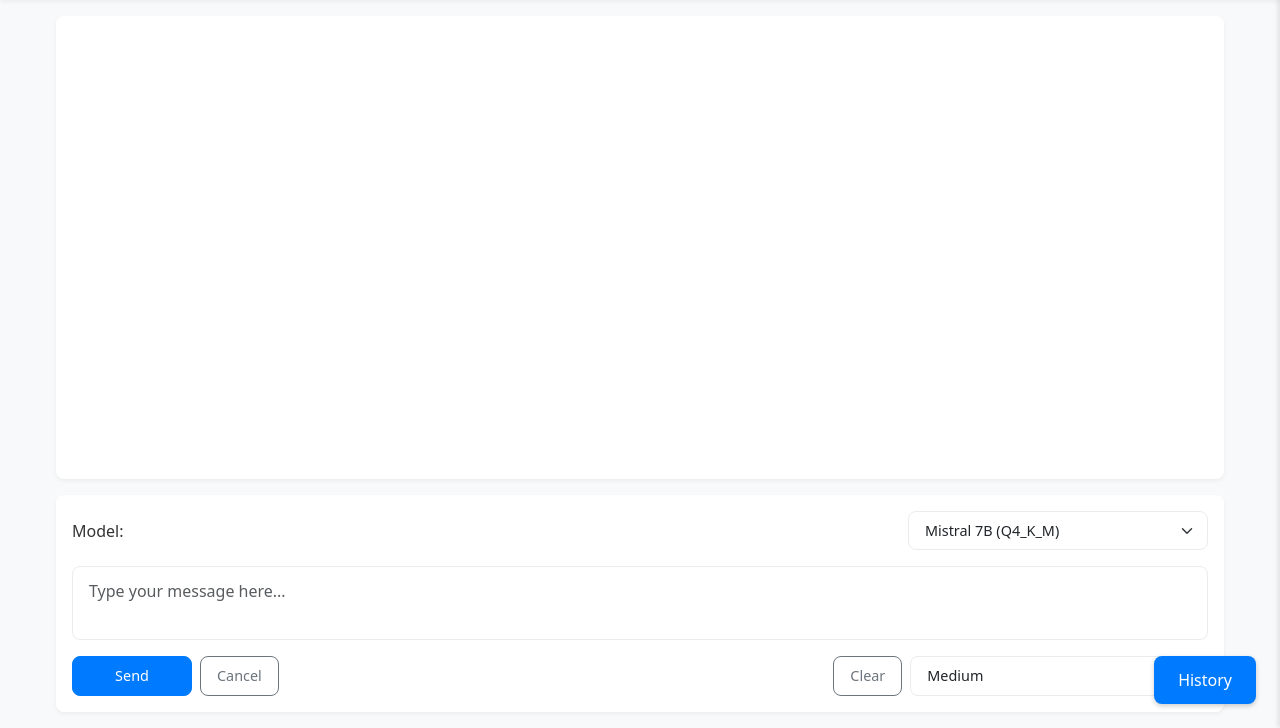
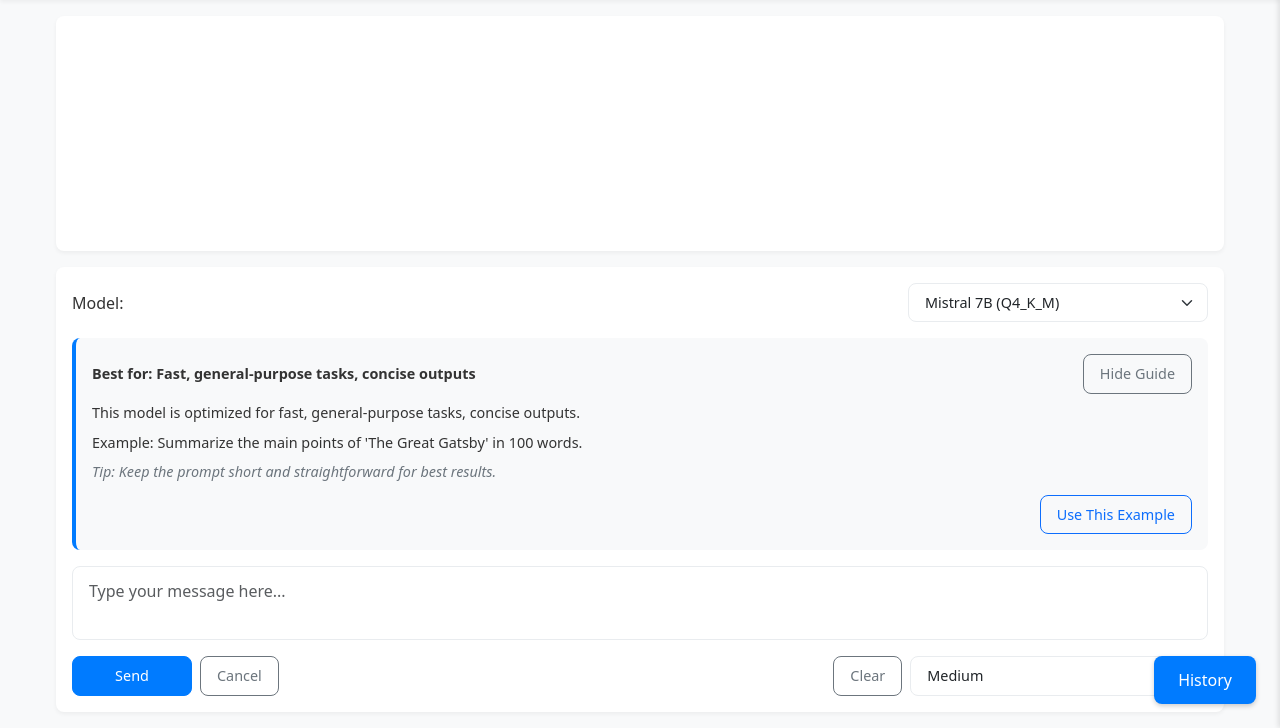
Before and after one commit to zeeshankhan1981/free-thinkers, a Flask app: page / in a window 1280 px wide. Shown: the part 72-800 px from the top of the page. Run offline with Flask 3, Linux system fonts and the light colour scheme.

Commit message:
feat: Add model-specific prompt guides
- Added comprehensive prompt guides for each model
- Implemented new API endpoints for model guides
- Added UI component to display model-specific guidance
- Enhanced chat functionality with guide integration

```diff
--- a/app.py
+++ b/app.py
@@ -27,6 +27,11 @@ MODEL_PARAMS = {
             "slow": {"temperature": 0.8, "top_p": 0.9, "top_k": 50},
             "medium": {"temperature": 0.7, "top_p": 0.95, "top_k": 40},
             "fast": {"temperature": 0.6, "top_p": 0.9, "top_k": 30}
+        },
+        "prompt_guide": {
+            "use_case": "Fast, general-purpose tasks, concise outputs",
+            "example_prompt": "Summarize the main points of 'The Great Gatsby' in 100 words.",
+            "tip": "Keep the prompt short and straightforward for best results."
         }
     },
     "llama3-q8": {
@@ -39,6 +44,11 @@ MODEL_PARAMS = {
             "slow": {"temperature": 0.8, "top_p": 0.9, "top_k": 50},
             "medium": {"temperature": 0.7, "top_p": 0.95, "top_k": 40},
             "fast": {"temperature": 0.6, "top_p": 0.9, "top_k": 30}
+        },
+        "prompt_guide": {
+            "use_case": "Low-memory devices, quick summaries, and simple tasks",
+            "example_prompt": "Describe the process of the water cycle in 3 sentences.",
+            "tip": "Focus on succinct and easily digestible outputs. Works best with clear and direct questions."
         }
     },
     "llama3-f16": {
@@ -51,6 +61,11 @@ MODEL_PARAMS = {
             "slow": {"temperature": 0.8, "top_p": 0.9, "top_k": 50},
             "medium": {"temperature": 0.7, "top_p": 0.95, "top_k": 40},
             "fast": {"temperature": 0.6, "top_p": 0.9, "top_k": 30}
+        },
+        "prompt_guide": {
+            "use_case": "Detailed analysis, complex queries, long-form content",
+            "example_prompt": "Explain the economic implications of cryptocurrency adoption in 300 words.",
+            "tip": "Use for in-depth analysis or comparisons requiring multiple aspects. Provide context for better results."
         }
     },
     "gemma-2b-it": {
@@ -63,6 +78,11 @@ MODEL_PARAMS = {
             "slow": {"temperature": 0.8, "top_p": 0.9, "top_k": 50},
             "medium": {"temperature": 0.7, "top_p": 0.95, "top_k": 40},
             "fast": {"temperature": 0.6, "top_p": 0.9, "top_k": 30}
+        },
+        "prompt_guide": {
+            "use_case": "Creative writing, artistic responses, nuanced storytelling",
+            "example_prompt": "Write a short story about a dragon who befriends a human child.",
+            "tip": "Best for creative and imaginative writing tasks, like storytelling and poetry."
         }
     }
 }
@@ -110,6 +130,22 @@ def get_models():
     """Return list of available models."""
     return jsonify(list(MODEL_PARAMS.keys()))
 
+@app.route('/api/model_guides')
+def get_model_guides():
+    """Return prompt guides for all models."""
+    guides = {}
+    for model_name, params in MODEL_PARAMS.items():
+        if 'prompt_guide' in params:
+            guides[model_name] = params['prompt_guide']
+    return jsonify(guides)
+
+@app.route('/api/model_guide/<model_name>')
+def get_model_guide(model_name):
+    """Get prompt guide for a specific model."""
+    if model_name in MODEL_PARAMS and 'prompt_guide' in MODEL_PARAMS[model_name]:
+        return jsonify(MODEL_PARAMS[model_name]['prompt_guide'])
+    return jsonify({"error": "Model guide not found"}), 404
+
 @app.route('/api/chat', methods=['POST'])
 def chat():
     """Handle chat requests and stream responses."""
@@ -117,6 +153,7 @@ def chat():
     message = data.get('message', '')
     model = data.get('model', 'mistral-7b')
     speed = data.get('speed', 'medium')
+    use_guide = data.get('use_guide', False)
 
     if model not in MODEL_PARAMS:
         return jsonify({"error": "Invalid model"}), 400
@@ -124,6 +161,10 @@ def chat():
     # Validate message length
     if len(message) > 320:
         message = message[:320]  # Truncate if too long
+
+    # If using guide and message is empty, use example prompt from guide
+    if use_guide and not message and 'prompt_guide' in MODEL_PARAMS[model]:
+        message = MODEL_PARAMS[model]['prompt_guide']['example_prompt']
 
     # Get model parameters
     base_params = MODEL_PARAMS[model]
@@ -166,6 +207,30 @@ def chat():
 
     return app.response_class(generate(), mimetype='text/event-stream')
 
+@app.route('/api/guided_chat', methods=['POST'])
+def guided_chat():
+    """Handle guided chat with prompt recommendations."""
+    data = request.json
+    message = data.get('message', '')
+    model = data.get('model', 'mistral-7b')
+
+    if model not in MODEL_PARAMS:
+        return jsonify({"error": "Invalid model"}), 400
+
+    # Get the guide for this model
+    guide = MODEL_PARAMS[model].get('prompt_guide', {})
+
+    # If no message provided, use the example prompt
+    if not message and 'example_prompt' in guide:
+        message = guide['example_prompt']
+
+    # Forward to the regular chat endpoint
+    response = chat()
+
+    # Add guide information to the response (only for non-streaming responses)
+    # For streaming, the frontend would need to request the guide separately
+    return response
+
 @app.route('/api/history')
 def get_history():
     """Return list of all saved threads."""
@@ -175,7 +240,7 @@ def get_history():
 @app.route('/api/history/save', methods=['POST'])
 def save_thread_endpoint():
     """Save current thread to history."""
-    data = request.json
+    data = request.get_json()
     thread_id = str(uuid.uuid4())
     save_thread(thread_id, data['model'], data['messages'])
     return jsonify({"thread_id": thread_id})
--- a/app/templates/index.html
+++ b/app/templates/index.html
@@ -191,6 +191,46 @@
         .model-label {
             font-weight: 500;
             margin-right: 1rem;
+        }
+
+        .prompt-guide {
+            background-color: #f8f9fa;
+            border-radius: var(--border-radius);
+            padding: 1rem;
+            margin-bottom: 1rem;
+            border-left: 4px solid var(--primary-color);
+            font-size: 0.9rem;
+        }
+
+        .prompt-guide-title {
+            font-weight: 600;
+            display: flex;
+            justify-content: space-between;
+            align-items: center;
+            margin-bottom: 0.5rem;
+        }
+
+        .prompt-guide-content {
+            margin-bottom: 0.5rem;
+        }
+
+        .prompt-guide-tip {
+            font-style: italic;
+            color: #6c757d;
+        }
+
+        .prompt-guide-actions {
+            margin-top: 0.75rem;
+            text-align: right;
+        }
+
+        .dark-mode .prompt-guide {
+            background-color: #2d2d2d;
+            border-color: var(--primary-color);
+        }
+
+        .dark-mode .prompt-guide-tip {
+            color: #adb5bd;
         }
 
         .history-sidebar {
@@ -395,6 +435,19 @@
                 </select>
             </div>
 
+            <div class="prompt-guide" id="promptGuide" style="display: none;">
+                <div class="prompt-guide-title">
+                    <span id="promptGuideTitle">Best for: General Questions</span>
+                    <button class="btn btn-sm btn-outline-secondary" id="togglePromptGuide">Hide Guide</button>
+                </div>
+                <div class="prompt-guide-content" id="promptGuideUseCase"></div>
+                <div class="prompt-guide-content">Example: <span id="promptGuideExample"></span></div>
+                <div class="prompt-guide-tip" id="promptGuideTip"></div>
+                <div class="prompt-guide-actions">
+                    <button class="btn btn-sm btn-outline-primary" id="useExamplePrompt">Use This Example</button>
+                </div>
+            </div>
+
             <textarea class="form-control" id="messageInput" placeholder="Type your message here..."></textarea>
 
             <div class="control-group">
@@ -439,6 +492,8 @@
             let currentThread = [];
             let currentModel = 'mistral-7b';
             let responseController = null;
+            let promptGuides = {};
+            let showPromptGuide = true;
 
             const darkModeToggle = document.getElementById('darkModeToggle');
             const modelSelect = document.getElementById('modelSelect');
@@ -453,12 +508,66 @@
             const closeHistory = document.getElementById('closeHistory');
             const historySidebar = document.getElementById('historySidebar');
 
+            // Prompt guide elements
+            const promptGuideEl = document.getElementById('promptGuide');
+            const promptGuideTitleEl = document.getElementById('promptGuideTitle');
+            const promptGuideUseCaseEl = document.getElementById('promptGuideUseCase');
+            const promptGuideExampleEl = document.getElementById('promptGuideExample');
+            const promptGuideTipEl = document.getElementById('promptGuideTip');
+            const togglePromptGuideBtn = document.getElementById('togglePromptGuide');
+            const useExamplePromptBtn = document.getElementById('useExamplePrompt');
+
             if (!darkModeToggle || !modelSelect || !sendMessage || !messageInput ||
                 !cancelResponse || !clearMessages || !responseSpeed || !chatContainer || !loadingIndicator ||
                 !historyBtn || !closeHistory || !historySidebar) {
                 console.error('One or more required elements not found');
                 return;
             }
+
+            // Fetch prompt guides for all models
+            async function fetchPromptGuides() {
+                try {
+                    const response = await fetch('/api/model_guides');
+                    if (response.ok) {
+                        promptGuides = await response.json();
+                        updatePromptGuide(currentModel);
+                    }
+                } catch (error) {
+                    console.error('Error fetching prompt guides:', error);
+                }
+            }
+
+            // Update the prompt guide panel for the current model
+            function updatePromptGuide(modelName) {
+                if (promptGuides && promptGuides[modelName]) {
+                    const guide = promptGuides[modelName];
+                    promptGuideTitleEl.textContent = `Best for: ${guide.use_case}`;
+                    promptGuideUseCaseEl.textContent = `This model is optimized for ${guide.use_case.toLowerCase()}.`;
+                    promptGuideExampleEl.textContent = guide.example_prompt;
+                    promptGuideTipEl.textContent = `Tip: ${guide.tip}`;
+
+                    if (showPromptGuide) {
+                        promptGuideEl.style.display = 'block';
+                    }
+                } else {
+                    promptGuideEl.style.display = 'none';
+                }
+            }
+
+            // Handle toggle prompt guide visibility
+            togglePromptGuideBtn.addEventListener('click', function() {
+                showPromptGuide = !showPromptGuide;
+                promptGuideEl.style.display = showPromptGuide ? 'block' : 'none';
+                togglePromptGuideBtn.textContent = showPromptGuide ? 'Hide Guide' : 'Show Guide';
+            });
+
+            // Handle use example prompt button
+            useExamplePromptBtn.addEventListener('click', function() {
+                if (promptGuides && promptGuides[currentModel]) {
+                    messageInput.value = promptGuides[currentModel].example_prompt;
+                    messageInput.focus();
+                }
+            });
 
             // Handle send message
             sendMessage.addEventListener('click', async function() {
@@ -545,6 +654,7 @@
             // Handle model change
             modelSelect.addEventListener('change', function(e) {
                 currentModel = e.target.value;
+                updatePromptGuide(currentModel);
             });
 
             // Load history
@@ -610,6 +720,9 @@
                     })
                 });
             }
+
+            // Load prompt guides when page loads
+            fetchPromptGuides();
         });
     </script>
 </body>
```
